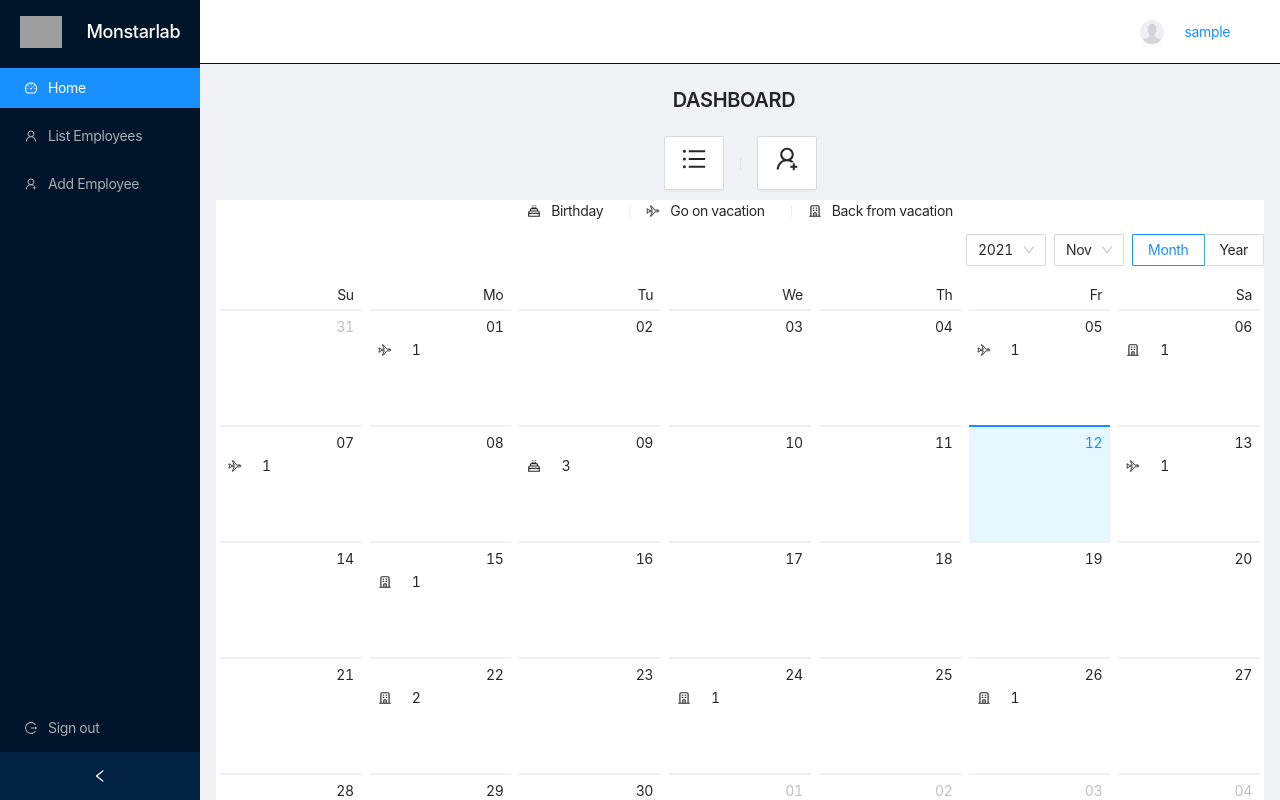
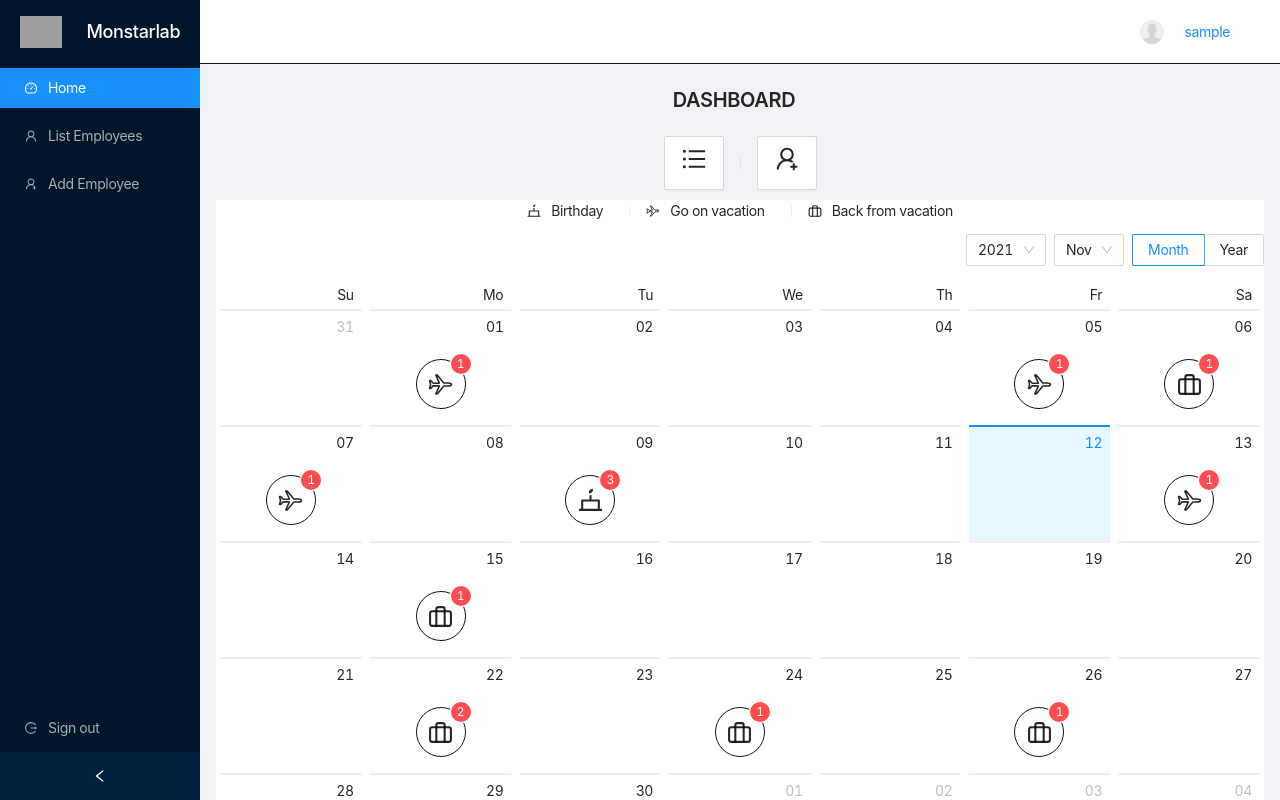
Before and after one commit to mvn-huyphan-dn/fe-advanced-final-project, a React (Create React App) app: page / in a window 1280 px wide. Shown: the top 800 px of the page. Built offline with nearby package versions, Linux system fonts and the light colour scheme; sample sign-in values are in the browser's storage; grey boxes are pictures that could not be loaded.

Commit message:
Redesign UI UX

```diff
--- a/src/assets/scss/pages/_dashboard.scss
+++ b/src/assets/scss/pages/_dashboard.scss
@@ -26,4 +26,18 @@
       }
     }
   }
+  .events {
+    margin-top: 20px;
+    flex-wrap: wrap;
+    justify-content: space-around;
+    .event-item {
+      border-radius: 50%;
+      width: 50px;
+      height: 50px;
+      border: 1px solid map-get($colors, black);
+    }
+    .event-icon {
+      font-size: f-pxRem(25);
+    }
+  }
 }
--- a/src/assets/scss/pages/_detail-page.scss
+++ b/src/assets/scss/pages/_detail-page.scss
@@ -11,8 +11,12 @@
     }
   }
   .cover-description {
+    margin-left: 30px;
     .item-description {
       margin-left: 50px;
+    }
+    .list-item-description {
+      margin-bottom: 15px;
     }
   }
   .ant-tabs-nav-wrap {
--- a/src/pages/Auth/Login/index.js
+++ b/src/pages/Auth/Login/index.js
@@ -19,7 +19,7 @@ export default function Login() {
 
   let login = () => {
     auth.signin(() => {
-      openNotification('success', null, 'You have loggedin successfully!!!')
+      openNotification('success', null, 'You have logged in successfully!!!')
       history.replace(from);
     });
   };
--- a/src/pages/Features/Dashboard/index.js
+++ b/src/pages/Features/Dashboard/index.js
@@ -1,4 +1,4 @@
-import { PageHeader, Space, Divider, Button, Tooltip } from "antd"
+import { PageHeader, Space, Divider, Button, Tooltip, Badge } from "antd"
 import { Calendar } from '../../../components'
 import { useSelector, useDispatch } from "react-redux"
 import dayjs from "dayjs"
@@ -6,8 +6,9 @@ import React, { useEffect } from 'react'
 import { getEmployeeList } from '../../../features/employee/employeeSlice';
 import { setLoadingFalse } from '../../../features/loading/loadingSlice';
 import { AiOutlineUnorderedList, AiOutlineUserAdd } from 'react-icons/ai'
-import { HiOutlineCake, HiOutlineOfficeBuilding } from "react-icons/hi";
+import { RiCakeLine } from "react-icons/ri";
 import { IoAirplaneOutline } from "react-icons/io5";
+import { FiBriefcase } from "react-icons/fi"
 import { Link } from "react-router-dom"
 
 export default function Dashboard() {
@@ -50,7 +51,7 @@ export default function Dashboard() {
   function dateCellRender(value) {
     const listData = getListData(value);
     return (
-      <ul className="events flex-column">
+      <ul className="events flex">
         {listData ?
           <>
             {listData.birth && listData.birth.length ?
@@ -64,7 +65,12 @@ export default function Dashboard() {
                     )
                   })
                 }>
-                <li className='flex align-center'><HiOutlineCake /> <span className='cell-count'>{listData.birth.length}</span> </li>
+                <Badge
+                  count={listData.birth.length}
+                  offset={[-5, 5]}
+                  overflowCount={99}>
+                  <li className='event-item flex-center'><RiCakeLine className='event-icon' /></li>
+                </Badge>
               </Tooltip>
               : null}
             {listData.listStartVacation && listData.listStartVacation.length ?
@@ -78,7 +84,12 @@ export default function Dashboard() {
                     )
                   })
                 }>
-                <li className='flex align-center'><IoAirplaneOutline /> <span className='cell-count'>{listData.listStartVacation.length}</span> </li>
+                <Badge
+                  count={listData.listStartVacation.length}
+                  offset={[-5, 5]}
+                  overflowCount={99}>
+                  <li className='event-item flex-center'><IoAirplaneOutline className='event-icon' /></li>
+                </Badge>
               </Tooltip>
               : null}
             {listData.listEndVacation && listData.listEndVacation.length ?
@@ -92,12 +103,18 @@ export default function Dashboard() {
                     )
                   })
                 }>
-                <li className='flex align-center'><HiOutlineOfficeBuilding /> <span className='cell-count'>{listData.listEndVacation.length}</span> </li>
+                <Badge
+                  count={listData.listEndVacation.length}
+                  offset={[-5, 5]}
+                  overflowCount={99}>
+                  <li className='event-item flex-center'><FiBriefcase className='event-icon' /></li>
+                </Badge>
               </Tooltip>
               : null}
           </>
           :
-          null}
+          null
+        }
       </ul>
     );
   }
@@ -142,13 +159,13 @@ export default function Dashboard() {
       </Space>
       <Space className='calendar-note flex-center' split={<Divider type="vertical" />}>
         <div className='flex align-center'>
-          <HiOutlineCake /> <span>Birthday</span>
+          <RiCakeLine /> <span>Birthday</span>
         </div>
         <div className='flex align-center'>
           <IoAirplaneOutline /> <span>Go on vacation</span>
         </div>
         <div className='flex align-center'>
-          <HiOutlineOfficeBuilding /> <span>Back from vacation</span>
+          <FiBriefcase /> <span>Back from vacation</span>
         </div>
       </Space>
       <Calendar
--- a/src/pages/Features/EmployeeDetail/index.js
+++ b/src/pages/Features/EmployeeDetail/index.js
@@ -161,14 +161,17 @@ export default function EmployeeDetail() {
                 <Row>
                   <Col span={12}>
                     <List.Item.Meta
+                      className='list-item-description'
                       title={<div className='item-title'>Name: </div>}
                       description={<div className='item-description'>{employee.name}</div>}
                     />
                     <List.Item.Meta
+                      className='list-item-description'
                       title={<div className='item-title'>Birth: </div>}
                       description={<div className='item-description'>{employee.birth} </div>}
                     />
                     <List.Item.Meta
+                      className='list-item-description'
                       title={<div className='item-title'>Gender:  </div>}
                       description={
                         <div className='item-description'>
--- a/src/pages/Features/Employees/index.js
+++ b/src/pages/Features/Employees/index.js
@@ -335,10 +335,10 @@ export default function Employees() {
                 placeholder="Search Name"
                 value={searchValue}
                 onChange={e => {
-                  const currValue = e.target.value;
-                  setSearchValue(currValue);
+                  const currentValue = e.target.value;
+                  setSearchValue(currentValue);
                   const filteredData = data.filter(entry =>
-                    entry.name.includes(currValue)
+                    entry.name.includes(currentValue)
                   );
                   setDataSearch(filteredData);
                 }}
--- a/src/pages/index.js
+++ b/src/pages/index.js
@@ -24,7 +24,7 @@ export default function Pages() {
   let logout = () => {
     auth.signout(() => {
       localStorage.removeItem('user')
-      openNotification('success', null, 'You have logged out')
+      openNotification('success', null, 'You have logged out!!!')
       history.replace('/login')
     })
   }
```
